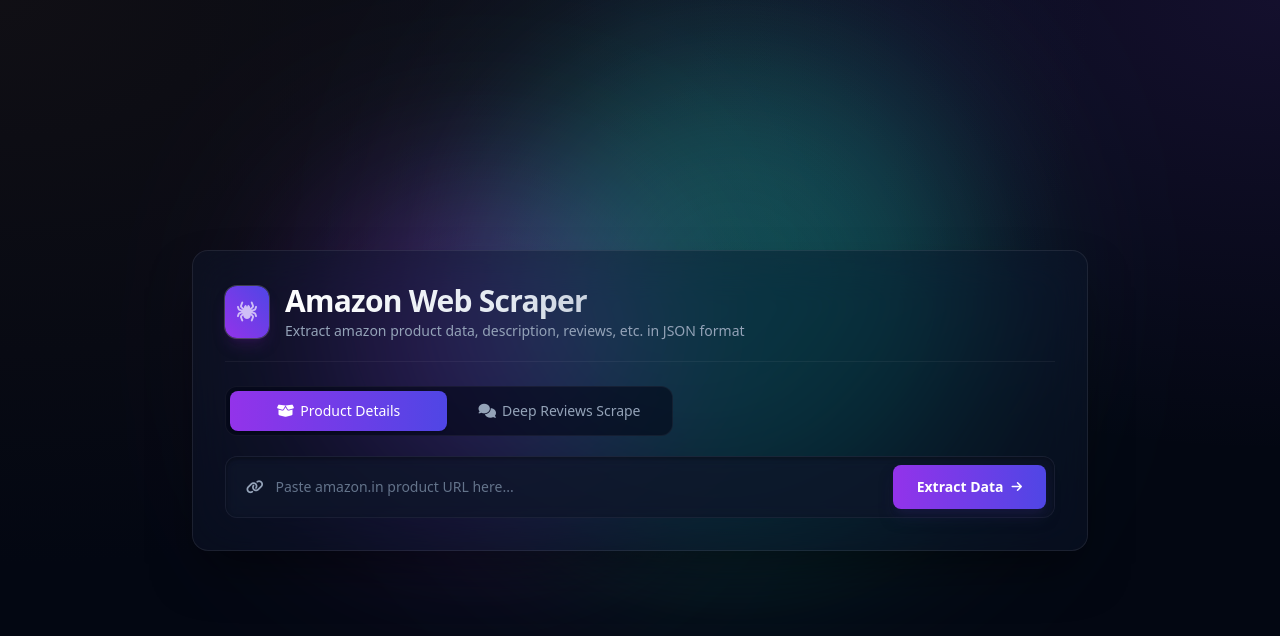
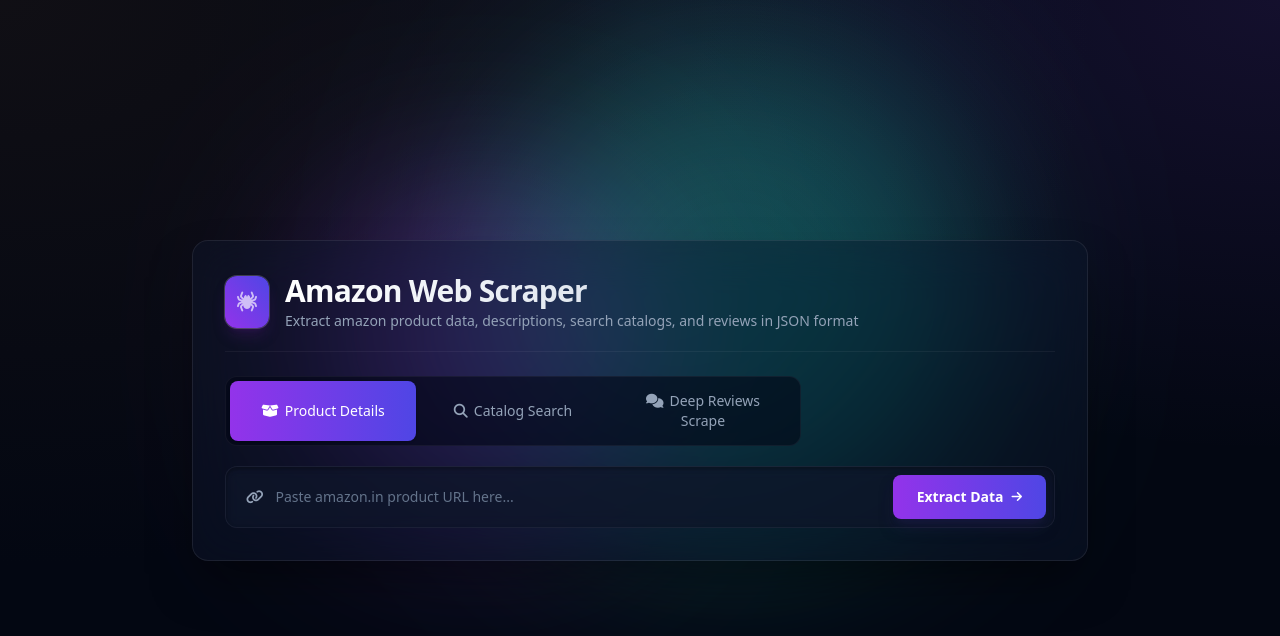
Before and after one commit to Pareexit-Baldaniya-Innvonix/Web-Scraping, a FastAPI app: page / in a window 1280 px wide. Shown: the top 636 px of the page. Run offline with FastAPI, Linux system fonts and the light colour scheme; some libraries are stand-ins or nearby versions.

Commit message:
added search product module

```diff
--- a/src/templates/index.html
+++ b/src/templates/index.html
@@ -133,24 +133,28 @@
                 <h1 class="text-2xl md:text-3xl font-extrabold tracking-tight bg-clip-text text-transparent bg-gradient-to-r from-white via-slate-200 to-slate-400">
                     Amazon Web Scraper
                 </h1>
-                <p class="text-xs md:text-sm text-slate-400 mt-0.5">Extract amazon product data, description, reviews, etc. in JSON format</p>
+                <p class="text-xs md:text-sm text-slate-400 mt-0.5">Extract amazon product data, descriptions, search catalogs, and reviews in JSON format</p>
             </div>
         </div>
 
-        <div class="flex bg-slate-950/60 p-1 rounded-xl gap-1 mb-5 max-w-md border border-white/5">
+        <div class="flex bg-slate-950/60 p-1 rounded-xl gap-1 mb-5 max-w-xl border border-white/5">
             <button onclick="setScrapeMode('product')" id="modeProductBtn"
-                    class="flex-1 text-xs md:text-sm font-medium py-2.5 px-4 rounded-lg transition-all duration-200 bg-gradient-to-r from-purple-600 to-indigo-600 text-white shadow">
+                    class="flex-1 text-xs md:text-sm font-medium py-2.5 px-3 rounded-lg transition-all duration-200 bg-gradient-to-r from-purple-600 to-indigo-600 text-white shadow">
                 <i class="fa-solid fa-box-open mr-1.5"></i>Product Details
             </button>
+            <button onclick="setScrapeMode('search')" id="modeSearchBtn"
+                    class="flex-1 text-xs md:text-sm font-medium py-2.5 px-3 rounded-lg transition-all duration-200 text-slate-400 hover:text-slate-200">
+                <i class="fa-solid fa-magnifying-glass mr-1.5"></i>Catalog Search
+            </button>
             <button onclick="setScrapeMode('reviews')" id="modeReviewsBtn"
-                    class="flex-1 text-xs md:text-sm font-medium py-2.5 px-4 rounded-lg transition-all duration-200 text-slate-400 hover:text-slate-200">
+                    class="flex-1 text-xs md:text-sm font-medium py-2.5 px-3 rounded-lg transition-all duration-200 text-slate-400 hover:text-slate-200">
                 <i class="fa-solid fa-comments mr-1.5"></i>Deep Reviews Scrape
             </button>
         </div>
 
         <div class="flex flex-col sm:flex-row gap-3 p-2 glass-input rounded-xl transition-all duration-300">
             <div class="flex-1 flex items-center gap-3 px-3 py-2 sm:py-0">
-                <i class="fa-solid fa-link text-slate-400 text-sm"></i>
+                <i id="inputIcon" class="fa-solid fa-link text-slate-400 text-sm"></i>
                 <input type="text" id="urlInput" oninput="syncUrlInput(this.value)"
                        class="w-full bg-transparent border-none text-slate-200 placeholder-slate-500 text-sm focus:outline-none"
                        placeholder="Paste amazon.in product URL here...">
@@ -256,12 +260,13 @@
         // ----- Tab-specific Caches -----
         let caches = {
             product: { currentPayload: null, scrapedRawData: null, isScraping: false },
+            search: { currentPayload: null, scrapedRawData: null, isScraping: false },
             reviews: { currentPayload: null, scrapedRawData: null, isScraping: false }
         };
-        let globalSharedUrl = ""; // Global reference variable to sync both modes
+        let globalSharedUrl = ""; // Global reference variable to sync all modes
         let activeMode = 'product';
 
-        // Keeps URL synced globally as the user types
+        // Keeps input synced globally as the user types
         function syncUrlInput(val) {
             globalSharedUrl = val.trim();
         }
@@ -272,6 +277,7 @@
             activeMode = mode;
 
             const modeProductBtn = document.getElementById('modeProductBtn');
+            const modeSearchBtn = document.getElementById('modeSearchBtn');
             const modeReviewsBtn = document.getElementById('modeReviewsBtn');
             const btnText = document.getElementById('btnText');
             const reviewsNotice = document.getElementById('reviewsNotice');
@@ -284,18 +290,34 @@
             const skeletonContainer = document.getElementById('skeletonContainer');
             const btn = document.getElementById('scrapeBtn');
             const urlInput = document.getElementById('urlInput');
+            const inputIcon = document.getElementById('inputIcon');
 
             if (errorContainer) errorContainer.classList.add('hidden');
 
+            // Reset active style states across tabs
+            const defaultTabStyle = "flex-1 text-xs md:text-sm font-medium py-2.5 px-3 rounded-lg transition-all duration-200 text-slate-400 hover:text-slate-200";
+            const activeTabStyle = "flex-1 text-xs md:text-sm font-medium py-2.5 px-3 rounded-lg transition-all duration-200 bg-gradient-to-r from-purple-600 to-indigo-600 text-white shadow";
+
+            modeProductBtn.className = defaultTabStyle;
+            modeSearchBtn.className = defaultTabStyle;
+            modeReviewsBtn.className = defaultTabStyle;
+
             if (mode === 'product') {
-                modeProductBtn.className = "flex-1 text-xs md:text-sm font-medium py-2.5 px-4 rounded-lg transition-all duration-200 bg-gradient-to-r from-purple-600 to-indigo-600 text-white shadow";
-                modeReviewsBtn.className = "flex-1 text-xs md:text-sm font-medium py-2.5 px-4 rounded-lg transition-all duration-200 text-slate-400 hover:text-slate-200";
+                modeProductBtn.className = activeTabStyle;
                 btnText.textContent = "Extract Data";
                 reviewsNotice.classList.add('hidden');
                 payloadTypeLabel.textContent = 'Product Object JSON';
+                urlInput.placeholder = "Paste amazon.in product URL here...";
+                inputIcon.className = "fa-solid fa-link text-slate-400 text-sm";
+            } else if (mode === 'search') {
+                modeSearchBtn.className = activeTabStyle;
+                btnText.textContent = "Search Catalog";
+                reviewsNotice.classList.add('hidden');
+                payloadTypeLabel.textContent = 'Marketplace Search JSON';
+                urlInput.placeholder = "Enter product keywords (e.g., Wireless Headphones)...";
+                inputIcon.className = "fa-solid fa-magnifying-glass text-slate-400 text-sm";
             } else {
-                modeReviewsBtn.className = "flex-1 text-xs md:text-sm font-medium py-2.5 px-4 rounded-lg transition-all duration-200 bg-gradient-to-r from-purple-600 to-indigo-600 text-white shadow";
-                modeProductBtn.className = "flex-1 text-xs md:text-sm font-medium py-2.5 px-4 rounded-lg transition-all duration-200 text-slate-400 hover:text-slate-200";
+                modeReviewsBtn.className = activeTabStyle;
                 btnText.textContent = "Scrape Reviews";
 
                 if (!caches.reviews.isScraping && !caches.reviews.currentPayload) {
@@ -304,9 +326,11 @@
                     reviewsNotice.classList.add('hidden');
                 }
                 payloadTypeLabel.textContent = 'Reviews Extraction JSON';
+                urlInput.placeholder = "Paste amazon.in product URL here...";
+                inputIcon.className = "fa-solid fa-link text-slate-400 text-sm";
             }
 
-            // Always display the same globally shared string across fields
+            // Display the shared input string across views
             urlInput.value = globalSharedUrl;
 
             // Reflect layout state of the incoming context tab
@@ -348,6 +372,10 @@
                 skeletonIcon.className = "fa-solid fa-circle-notch animate-spin text-purple-400 text-[10px]";
                 skeletonTitle.textContent = "Extracting Product Object JSON...";
                 skeletonTitle.className = "font-sans font-medium text-purple-400";
+            } else if (mode === 'search') {
+                skeletonIcon.className = "fa-solid fa-circle-notch animate-spin text-teal-400 text-[10px]";
+                skeletonTitle.textContent = "Querying Marketplace Index & Extracting Products...";
+                skeletonTitle.className = "font-sans font-medium text-teal-400";
             } else {
                 skeletonIcon.className = "fa-solid fa-circle-notch animate-spin text-indigo-400 text-[10px]";
                 skeletonTitle.textContent = "Scraping Pages & Compiling Reviews Array JSON...";
@@ -435,7 +463,8 @@
             const skeletonContainer = document.getElementById('skeletonContainer');
 
             if (!globalSharedUrl) {
-                errorMsg.textContent = "Please provide a valid Amazon URL before extracting data.";
+                const term = currentWorkingMode === 'search' ? "search query" : "valid Amazon URL";
+                errorMsg.textContent = `Please provide a ${term} before extracting data.`;
                 errorContainer.classList.remove('hidden');
                 setTimeout(() => { errorContainer.classList.add('hidden'); }, 3000);
                 return;
@@ -456,13 +485,26 @@
             setupSkeletonText(currentWorkingMode);
             skeletonContainer.classList.remove('hidden');
 
-            const targetEndpoint = currentWorkingMode === 'product' ? '/api/scrape' : '/api/scrape/reviews';
+            // Select Target Endpoint & Request Formats
+            let targetEndpoint = '/api/scrape';
+            let payloadBody = {};
+
+            if (currentWorkingMode === 'product') {
+                targetEndpoint = '/api/scrape';
+                payloadBody = { url: globalSharedUrl };
+            } else if (currentWorkingMode === 'search') {
+                targetEndpoint = '/api/search';
+                payloadBody = { query: globalSharedUrl };
+            } else if (currentWorkingMode === 'reviews') {
+                targetEndpoint = '/api/scrape/reviews';
+                payloadBody = { url: globalSharedUrl };
+            }
 
             try {
                 const response = await fetch(targetEndpoint, {
                     method: 'POST',
                     headers: {'Content-Type': 'application/json'},
-                    body: JSON.stringify({ url: globalSharedUrl })
+                    body: JSON.stringify(payloadBody)
                 });
 
                 let data = await response.json();
```
